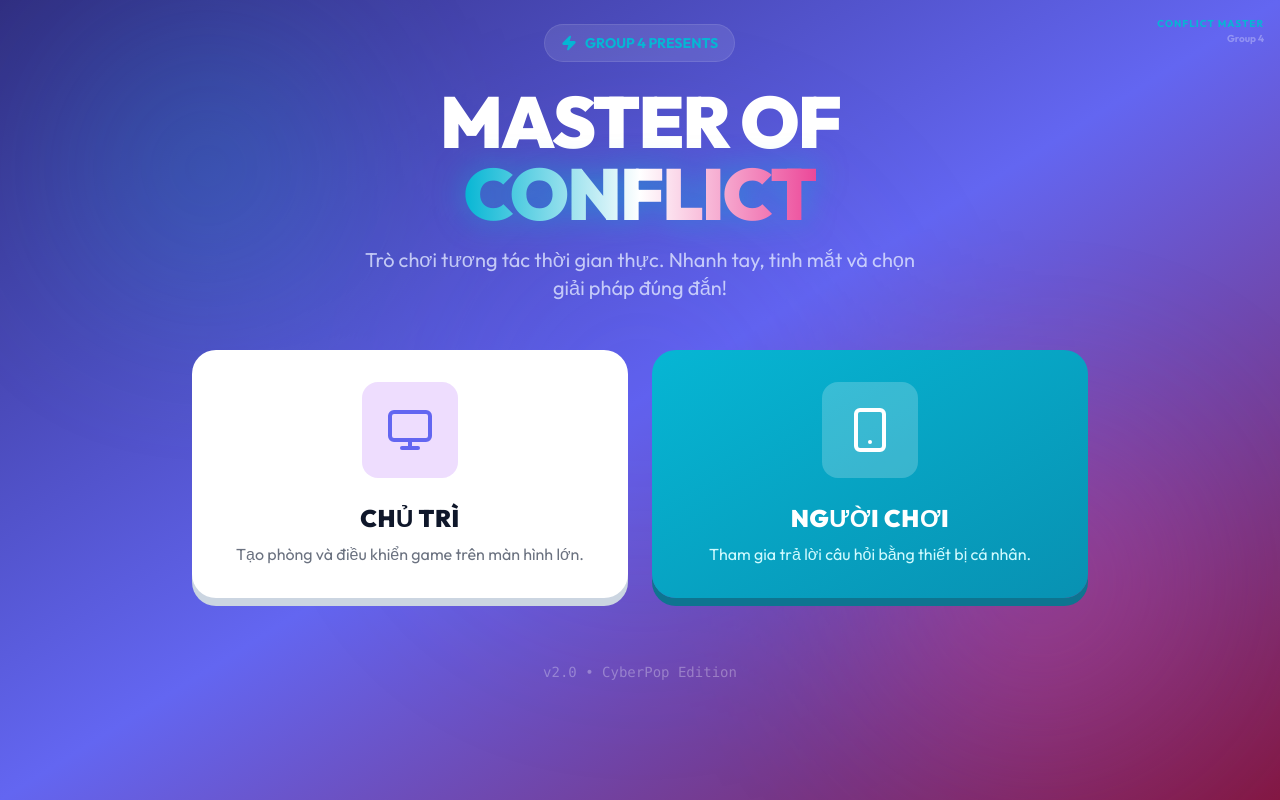
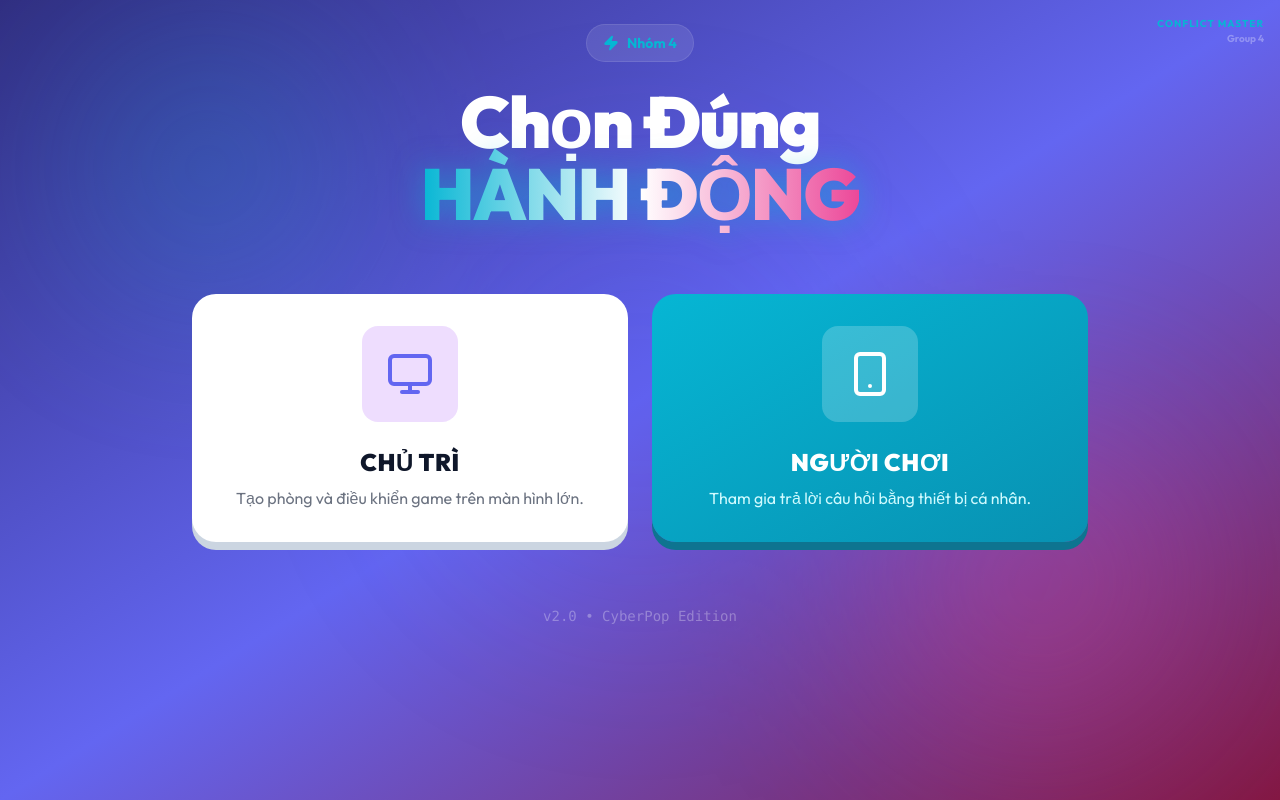
Before and after one commit to honhat1098/MiniTu, a React (Vite) app: page / in a window 1280 px wide. Built offline with nearby package versions, Linux system fonts and the light colour scheme.

Commit message:
Update Home.tsx

```diff
--- a/components/Home.tsx
+++ b/components/Home.tsx
@@ -10,18 +10,15 @@ export const Home: React.FC<HomeProps> = ({ onHost, onJoin }) => {
   return (
     <div className="h-full flex flex-col items-center justify-center p-6 text-center">
       <div className="inline-flex items-center gap-2 bg-white/10 px-4 py-2 rounded-full text-brand-accent font-bold text-sm mb-6 border border-white/10 animate-pop">
-         <Zap size={16} fill="currentColor" /> GROUP 4 PRESENTS
+         <Zap size={16} fill="currentColor" /> Nhóm 4
       </div>
 
-      <h2 className="text-5xl md:text-7xl font-black mb-4 leading-tight tracking-tight">
-        MASTER OF <br/>
+      <h2 className="text-5xl md:text-7xl font-black mb-16 leading-tight tracking-tight">
+        Chọn Đúng <br/>
         <span className="text-transparent bg-clip-text bg-gradient-to-r from-brand-accent via-white to-brand-secondary drop-shadow-[0_0_15px_rgba(6,182,212,0.5)]">
-          CONFLICT
+          HÀNH ĐỘNG
         </span>
       </h2>
-      <p className="text-xl text-indigo-100 mb-12 max-w-xl opacity-80">
-        Trò chơi tương tác thời gian thực. Nhanh tay, tinh mắt và chọn giải pháp đúng đắn!
-      </p>
 
       <div className="grid grid-cols-1 md:grid-cols-2 gap-6 w-full max-w-4xl">
         {/* Host Button */}
```
